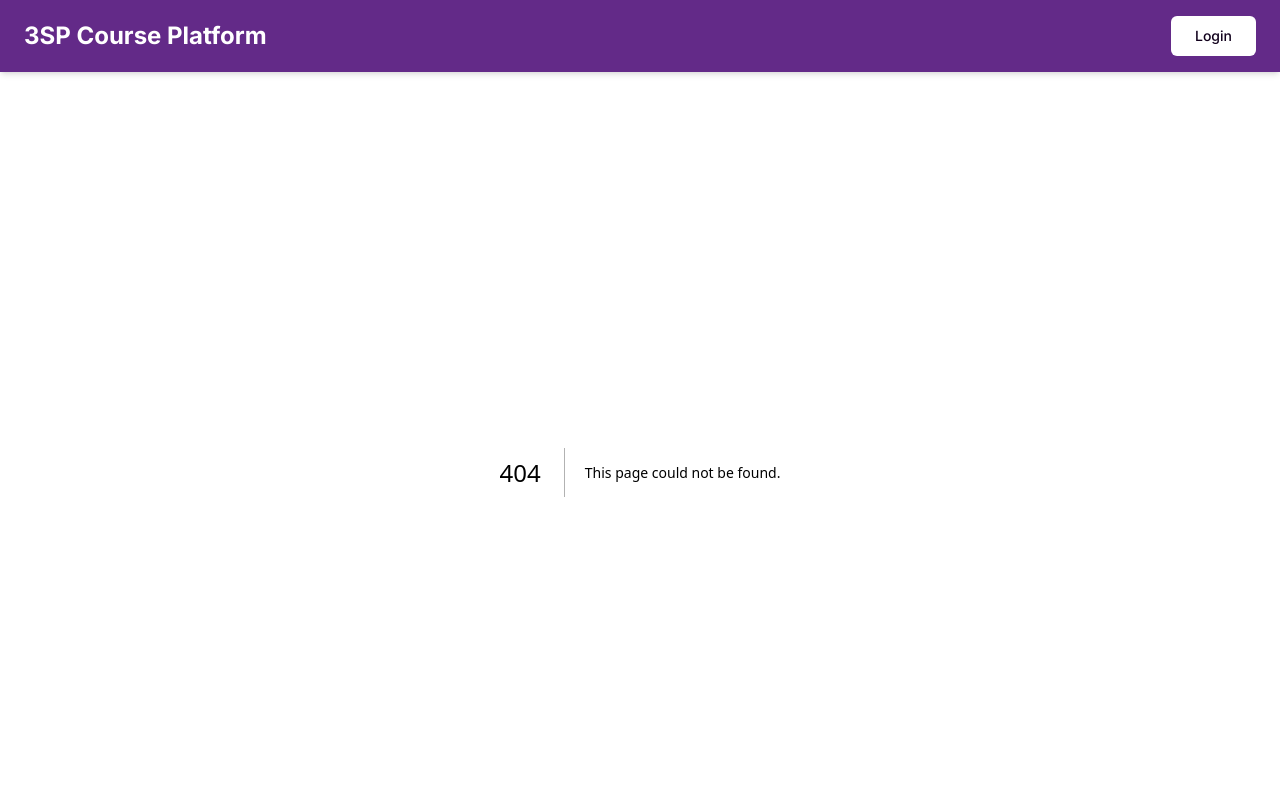
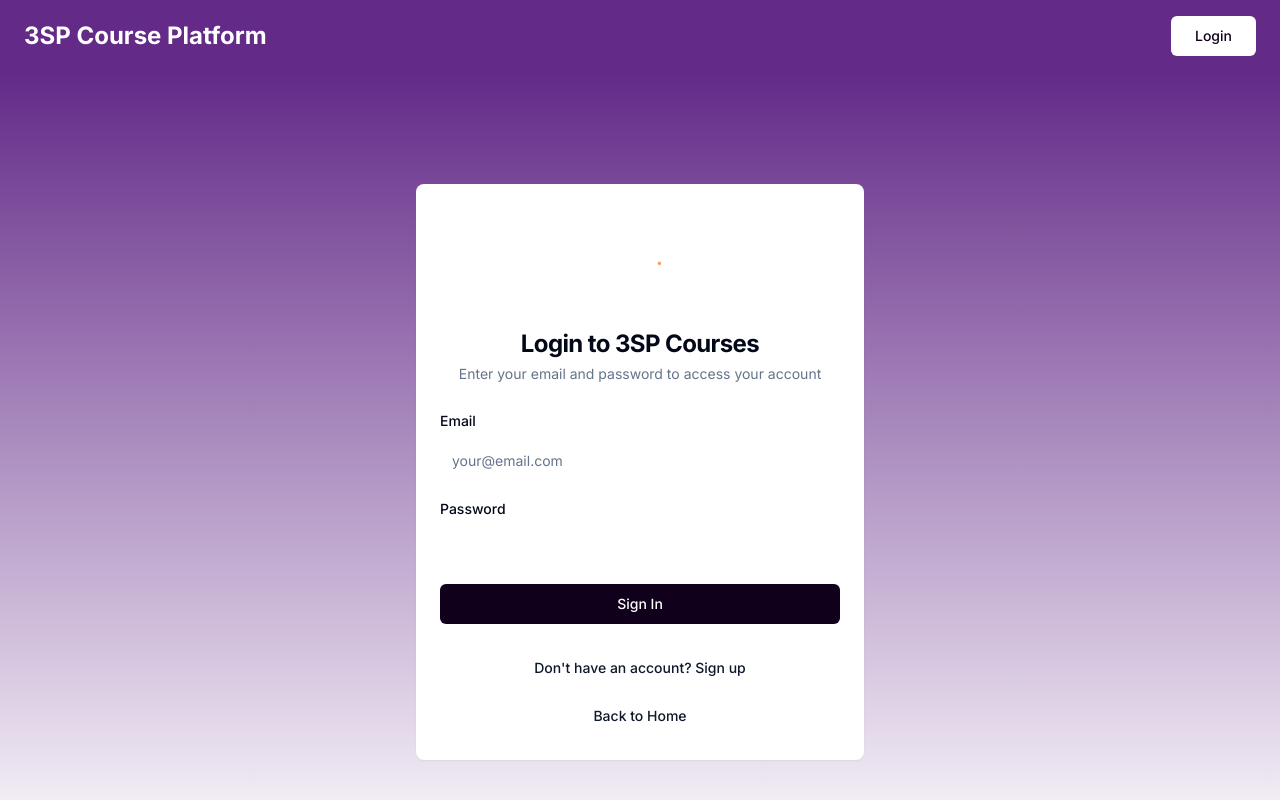
Before and after one commit to jech1/3spcourses, a Next.js app in the folder 3sp/: page /Login in a window 1280 px wide. Before the commit this address had no page. Shown: the top 800 px of the page. Built offline with nearby package versions, Linux system fonts and the light colour scheme.

Commit message:
initiated login component - still being worked on

```diff
--- /dev/null
+++ b/3sp/src/app/Login/page.tsx
@@ -0,0 +1,138 @@
+"use client";
+
+import { useState } from "react";
+import { useRouter } from "next/navigation";
+import Image from "next/image";
+import { Button } from "@/components/ui/button";
+import { Input } from "@/components/ui/input";
+import { Label } from "@/components/ui/label";
+import {
+  Card,
+  CardContent,
+  CardDescription,
+  CardFooter,
+  CardHeader,
+  CardTitle,
+} from "@/components/ui/card";
+import { Alert, AlertDescription, AlertTitle } from "@/components/ui/alert";
+import { ExclamationTriangleIcon } from "@radix-ui/react-icons";
+
+export default function LoginPage() {
+  const [isLogin, setIsLogin] = useState(true);
+  const [email, setEmail] = useState("");
+  const [password, setPassword] = useState("");
+  const [confirmPassword, setConfirmPassword] = useState("");
+  const [error, setError] = useState("");
+  const router = useRouter();
+
+  const handleSubmit = (e: React.FormEvent) => {
+    e.preventDefault();
+    setError("");
+    if (isLogin) {
+      // Handle login logic here
+      setError("Invalid email or password. Please try again.");
+    } else {
+      // Handle registration logic here
+      if (password !== confirmPassword) {
+        setError("Passwords do not match.");
+        return;
+      }
+      setError("Registration failed. Please try again.");
+    }
+  };
+
+  const toggleForm = () => {
+    setIsLogin(!isLogin);
+    setError("");
+  };
+
+  return (
+    <div className="min-h-screen bg-gradient-to-b from-[#632a88] to-white flex items-center justify-center px-4 sm:px-6 lg:px-8">
+      <Card className="w-full max-w-md">
+        <CardHeader className="space-y-1">
+          <div className="flex justify-center mb-4">
+            <Image
+              src="/3SPLogo (4).png"
+              alt="3SP Logo"
+              width={100}
+              height={100}
+            />
+          </div>
+          <CardTitle className="text-2xl font-bold text-center">
+            {/* Ternary operator to display different text based on isLogin state */}
+            {/* if they need to create account , it will display Create an Account */}
+            {isLogin ? "Login to 3SP Courses" : "Create an Account"}
+          </CardTitle>
+          <CardDescription className="text-center">
+            {isLogin
+              ? "Enter your email and password to access your account"
+              : "Sign up to start learning with 3SP Courses"}
+          </CardDescription>
+        </CardHeader>
+        <CardContent>
+          <form onSubmit={handleSubmit}>
+            <div className="space-y-4">
+              <div className="space-y-2">
+                <Label htmlFor="email">Email</Label>
+                <Input
+                  id="email"
+                  type="email"
+                  placeholder="your@email.com"
+                  required
+                  value={email}
+                  onChange={(e) => setEmail(e.target.value)}
+                />
+              </div>
+              <div className="space-y-2">
+                <Label htmlFor="password">Password</Label>
+                <Input
+                  id="password"
+                  type="password"
+                  required
+                  value={password}
+                  onChange={(e) => setPassword(e.target.value)}
+                />
+              </div>
+              {/* Add confirm password field if user is registering */}
+              {!isLogin && (
+                <div className="space-y-2">
+                  <Label htmlFor="confirmPassword">Confirm Password</Label>
+                  <Input
+                    id="confirmPassword"
+                    type="password"
+                    required
+                    value={confirmPassword}
+                    onChange={(e) => setConfirmPassword(e.target.value)}
+                  />
+                </div>
+              )}
+            </div>
+            {error && (
+              <Alert variant="destructive" className="mt-4">
+                <ExclamationTriangleIcon className="h-4 w-4" />
+                <AlertTitle>Error</AlertTitle>
+                <AlertDescription>{error}</AlertDescription>
+              </Alert>
+            )}
+            <Button
+              type="submit"
+              className="w-full mt-4 bg-[#11001C] text-white hover:bg-[#2D0A4E]"
+            >
+              {isLogin ? "Sign In" : "Create Account"}
+            </Button>
+          </form>
+        </CardContent>
+        <CardFooter className="flex flex-col items-center space-y-2">
+          <Button variant="link" onClick={toggleForm}>
+            {isLogin
+              ? "Don't have an account? Sign up"
+              : "Already have an account? Log in"}
+          </Button>
+          <Button variant="link" onClick={() => router.push("/")}>
+            Back to Home
+          </Button>
+        </CardFooter>
+      </Card>
+    </div>
+  );
+}
--- a/3sp/src/app/layout.tsx
+++ b/3sp/src/app/layout.tsx
@@ -24,9 +24,11 @@ export default function RootLayout({
             <Link href="/" className="text-2xl font-bold">
               3SP Course Platform
             </Link>
+            <Link href="/Login">
               <Button className="bg-white text-[#11001C] hover:bg-gray-200 px-6 py-2 rounded-md">
                 Login
               </Button>
+            </Link>
           </header>
           {children}
         </div>
@@ -46,10 +48,10 @@ export default function RootLayout({
                     href="CoursesPathways.png"
                     className="hover:underline"
                     target="_blank"
-                      rel="noopener noreferrer" >
+                    rel="noopener noreferrer"
+                  >
                     Badges Pathways
                   </Link>
-
                 </li>
                 <li>
                   <Link href="#" className="hover:underline">
@@ -83,10 +85,7 @@ export default function RootLayout({
                 <li>Phone: +1 (201) 879-1277</li>
                 <li>
                   Website:{" "}
-                  <a
-                    href="https://www.bergen.edu"
-                    className="hover:underline"
-                  >
+                  <a href="https://www.bergen.edu" className="hover:underline">
                     www.bergen.edu
                   </a>
                 </li>
--- /dev/null
+++ b/3sp/src/components/ui/alert.tsx
@@ -0,0 +1,59 @@
+import * as React from "react"
+import { cva, type VariantProps } from "class-variance-authority"
+
+import { cn } from "@/lib/utils"
+
+const alertVariants = cva(
+  "relative w-full rounded-lg border p-4 [&>svg~*]:pl-7 [&>svg+div]:translate-y-[-3px] [&>svg]:absolute [&>svg]:left-4 [&>svg]:top-4 [&>svg]:text-foreground",
+  {
+    variants: {
+      variant: {
+        default: "bg-background text-foreground",
+        destructive:
+          "border-destructive/50 text-destructive dark:border-destructive [&>svg]:text-destructive",
+      },
+    },
+    defaultVariants: {
+      variant: "default",
+    },
+  }
+)
+
+const Alert = React.forwardRef<
+  HTMLDivElement,
+  React.HTMLAttributes<HTMLDivElement> & VariantProps<typeof alertVariants>
+>(({ className, variant, ...props }, ref) => (
+  <div
+    ref={ref}
+    role="alert"
+    className={cn(alertVariants({ variant }), className)}
+    {...props}
+  />
+))
+Alert.displayName = "Alert"
+
+const AlertTitle = React.forwardRef<
+  HTMLParagraphElement,
+  React.HTMLAttributes<HTMLHeadingElement>
+>(({ className, ...props }, ref) => (
+  <h5
+    ref={ref}
+    className={cn("mb-1 font-medium leading-none tracking-tight", className)}
+    {...props}
+  />
+))
+AlertTitle.displayName = "AlertTitle"
+
+const AlertDescription = React.forwardRef<
+  HTMLParagraphElement,
+  React.HTMLAttributes<HTMLParagraphElement>
+>(({ className, ...props }, ref) => (
+  <div
+    ref={ref}
+    className={cn("text-sm [&_p]:leading-relaxed", className)}
+    {...props}
+  />
+))
+AlertDescription.displayName = "AlertDescription"
+
+export { Alert, AlertTitle, AlertDescription }
```
Lines whose indentation alone changed are shown as unchanged.
